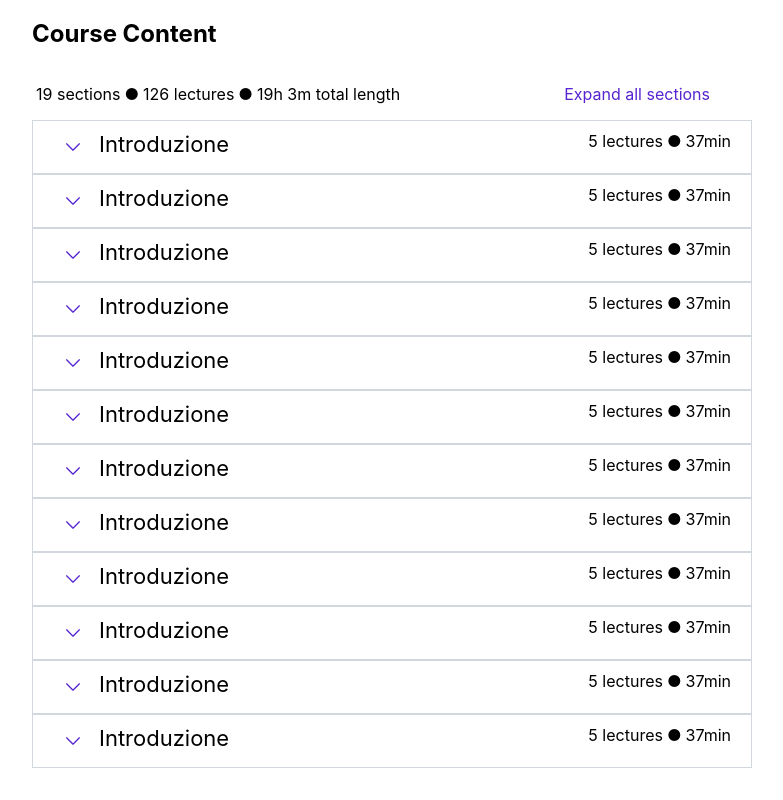
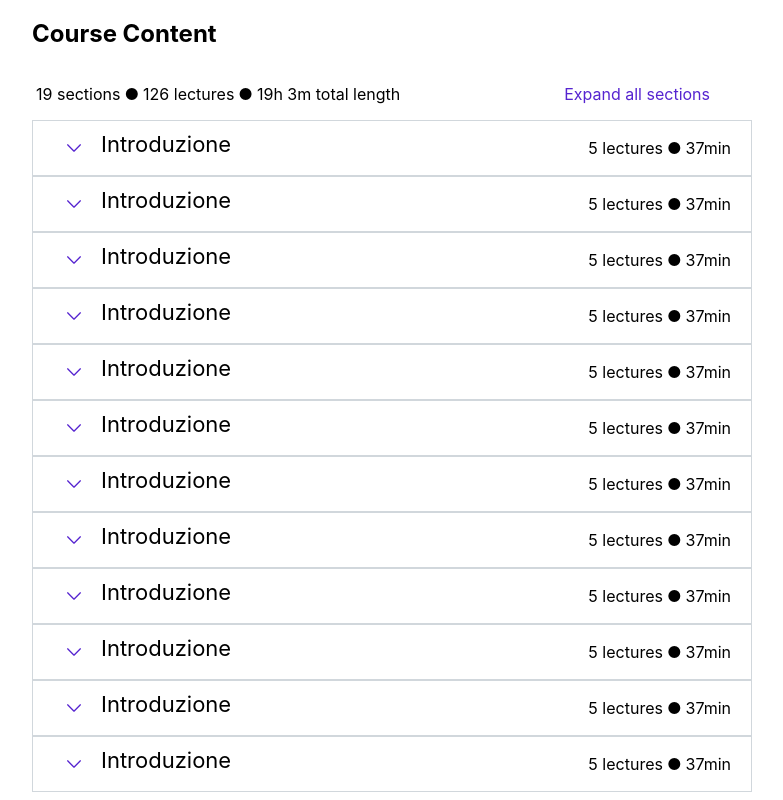
Before and after one commit to seniorogbonna/test-nuxt, a Nuxt app: page / in a window 1280 px wide. Shown: the part 2977-3777 px from the top of the page, without its empty margins (110-893 px from the left). Before the commit the page ends 3753 px from the top, so only its background shows below. Built offline with nearby package versions, Linux system fonts and the light colour scheme.

Commit message:
align items center

```diff
--- a/components/CourseItem.vue
+++ b/components/CourseItem.vue
@@ -2,15 +2,15 @@
   <div class="d-flex w-60 accordion-item-section pointer">
     <svg fill="#5624d0" height="14px" width="14px" version="1.1" id="Layer_1" xmlns="http://www.w3.org/2000/svg"
       xmlns:xlink="http://www.w3.org/1999/xlink" viewBox="0 0 330 330" xml:space="preserve"
-      style="margin-left: 4px; padding: 9px;">
+      style="margin-left: 4px; padding: 10px;">
       <path id="XMLID_225_" d="M325.607,79.393c-5.857-5.857-15.355-5.858-21.213,0.001l-139.39,139.393L25.607,79.393
 	c-5.857-5.857-15.355-5.858-21.213,0.001c-5.858,5.858-5.858,15.355,0,21.213l150.004,150c2.813,2.813,6.628,4.393,10.606,4.393
 	s7.794-1.581,10.606-4.394l149.996-150C331.465,94.749,331.465,85.251,325.607,79.393z" />
     </svg>
     <div class="flex-full item-title">{{ courseItem.title }}</div>
     <div class="d-flex">
-      <div class="text-sections">{{ courseItem.lectures }} lectures</div>
-      <div class="pl-1">{{ courseItem.time }}min</div>
+      <div class="text-sections d-flex align-items-center">{{ courseItem.lectures }} lectures</div>
+      <div class="pl-1 d-flex align-items-center">{{ courseItem.time }}min</div>
     </div>
   </div>
   <div v-if="courseItem.expanded">
```
